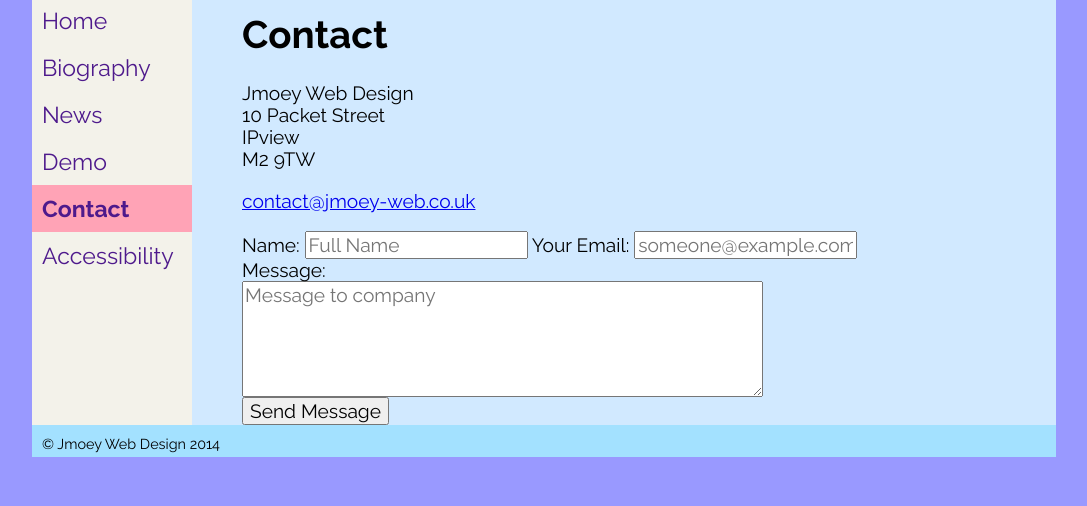
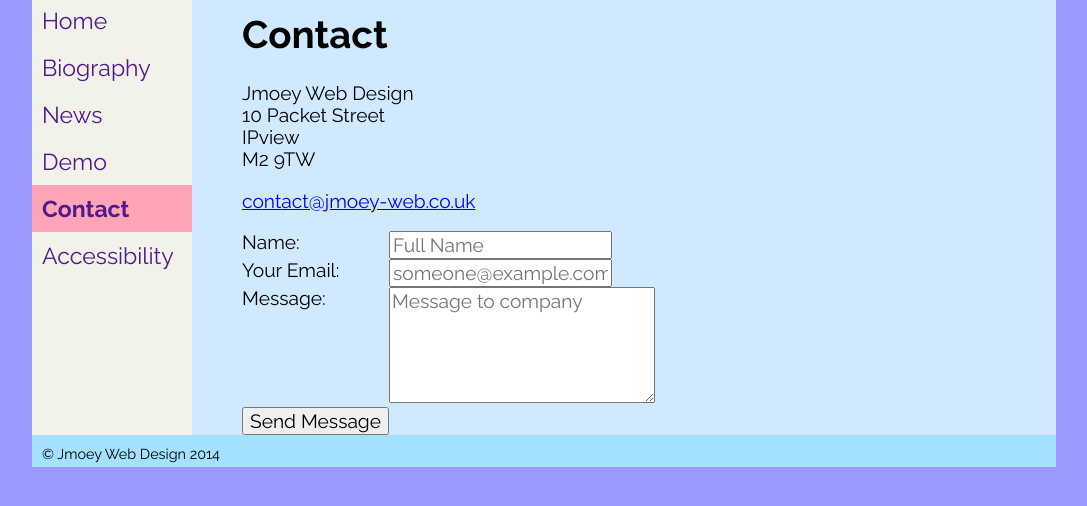
Before and after one commit to Joshun/COM1008-assignment1, a plain HTML site: page contact.html in a window 1280 px wide. Shown: the part 154-660 px from the top of the page, without its empty margins (96-1183 px from the left). Drawn offline with nearby package versions, Linux system fonts and the light colour scheme.

Commit message:
Reorder css

```diff
--- a/contact.html
+++ b/contact.html
@@ -40,18 +40,24 @@
 		</p>
 
 		<form name="contact-form" action="http://www.dcs.shef.ac.uk/cgi-bin/FormMail.pl" method="get">
+			<input type="hidden" name="recipient" value="jmoleary1@sheffield.ac.uk"/>
+			<div class="form-container">
 				<label for="name-input">Name:</label>
 				<input type="text" id="name-input" name="name-input" placeholder="Full Name" required="required"/>
+			</div>
+			<div class="form-container">
+				<label for="email-input">Your Email:</label>
+				<input type="email" id="email-input" name="email-input" placeholder="someone@example.com" required="required"/>
+			</div>
 
-			<label for="email-input">Your Email:</label>
-			<input type="email" id="email-input" name="email-input" placeholder="someone@example.com" required="required"/>
-			<input type="hidden" name="recipient" value="jmoleary1@sheffield.ac.uk"/>
-
-			<div>
+			<div class="form-container">
 				<label for="message-input">Message:</label>
 				<textarea rows="5" cols="50" maxlength="200" id="message-input" name="message-input" class="message-input" placeholder="Message to company" required="required"></textarea>
 			</div>
-			<input type="submit" value="Send Message"/>
+			<div class="form-container"></div>
+			<div class="form-container">
+				<input class="submit" type="submit" value="Send Message"/>
+			</div>
 		</form>
 	</div>
 	<footer>&copy; Jmoey Web Design 2014</footer>
--- a/javascript/demo/demo.js
+++ b/javascript/demo/demo.js
@@ -240,6 +240,7 @@
 				var collisionType = this.blocks[i].checkBallIntersect(ball);
 				if( collisionType != null ) {
 					this.blocks[i] = null;
+					console.log("Collision, block index " + i)
 					return collisionType;
 				}
 			}
--- a/stylesheets/contact.css
+++ b/stylesheets/contact.css
@@ -1,9 +1,31 @@
 textarea {
 	display: block;
+	width: 50%;
+	height: 50%;
 }
+
 
 ul.address-details {
 	list-style: none;
 	padding: 0;
 	margin: 0;
 }
+
+.form-container  {
+	display: table-row;
+	width: 500px;
+}
+
+.form-container input {
+	display: table-cell;
+}
+
+.form-container label {
+	display: table-cell;
+	vertical-align: top;
+/*	width: 140px;
+*/}
+
+.form-container textarea {
+	display: table-cell;
+}
--- a/stylesheets/homepage.css
+++ b/stylesheets/homepage.css
@@ -37,3 +37,8 @@
 }
 
 /* ~~~~~~~~~~~~~~~~~~~~~~~~~~~~~~~~~~~~~~~~~~~~~~~~~~~~~~~~ */
+
+img.graphics {
+    float: right;
+    padding: 10px;
+}
--- a/stylesheets/jmoey.css
+++ b/stylesheets/jmoey.css
@@ -142,12 +142,6 @@ h1 {
 	margin-top: -140px; /* Force logo up onto header */
 }
 
-img.graphics {
-	float: right;
-	padding: 10px;
-	/*margin-right: 0.5em;*/
-}
-
 /* ~~~~~~~~~~~~~~~~~~~~~~~~~~~~~~~~~~~~~~~~~~~~~~~~~~~~~~~~ */
 
 /* Header and footer ~~~~~~~~~~~~~~~~~~~~~~~~~~~~~~~~~~~~~~ */
```
Also changed, not shown: index.html (+2 -2 lines).
